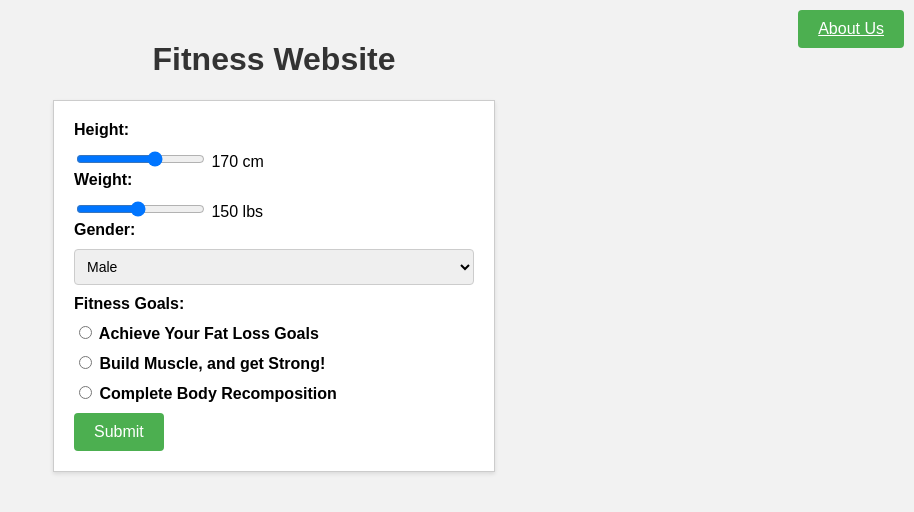
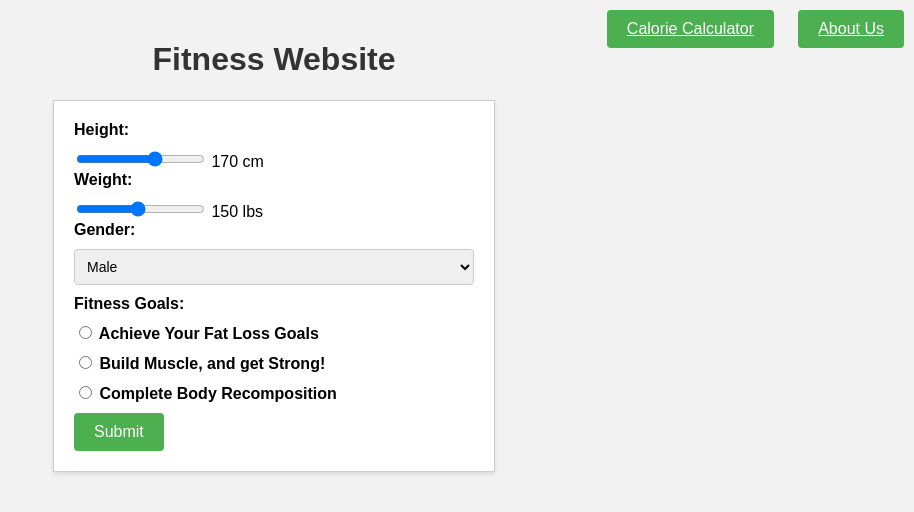
Before and after one commit to Ryan-Krohne/fitness-website, a plain HTML site: page index.html in a window 1280 px wide. Shown: the whole page, without its empty margins (366-1280 px from the left). Drawn offline with Linux system fonts and the light colour scheme.

Commit message:
minor commits

```diff
--- a/app.css
+++ b/app.css
@@ -4,6 +4,25 @@ body {
     margin: 0;
     padding: 20px;
   }
+
+
+  /* this is the calorie calculator button*/
+  .button {
+    background-color: #4CAF50;
+    color: #fff;
+    padding: 10px 20px;
+    border: none;
+    border-radius: 4px;
+    cursor: pointer;
+    font-size: 16px;
+    position: absolute;
+    top: 0;
+    right: 0;
+    margin-top: 10px;
+    margin-right: 140px;
+
+  }
+
 
   .about-container .button {
     /* Styles for the button within the about-container */
--- a/index.html
+++ b/index.html
@@ -14,6 +14,10 @@
     <a href="about.html" class="button">About Us</a> <!-- about us page is linked-->
   </div>
 
+  <!-- link to calorie calculator-->
+  <div class="calorie-button-container">
+    <a href="CalorieCalculator.html" class="button">Calorie Calculator</a>
+  </div>
 
 
   <form action="process_form.php" method="POST">
```
Also changed, not shown: CalorieCalculator.html (added).
